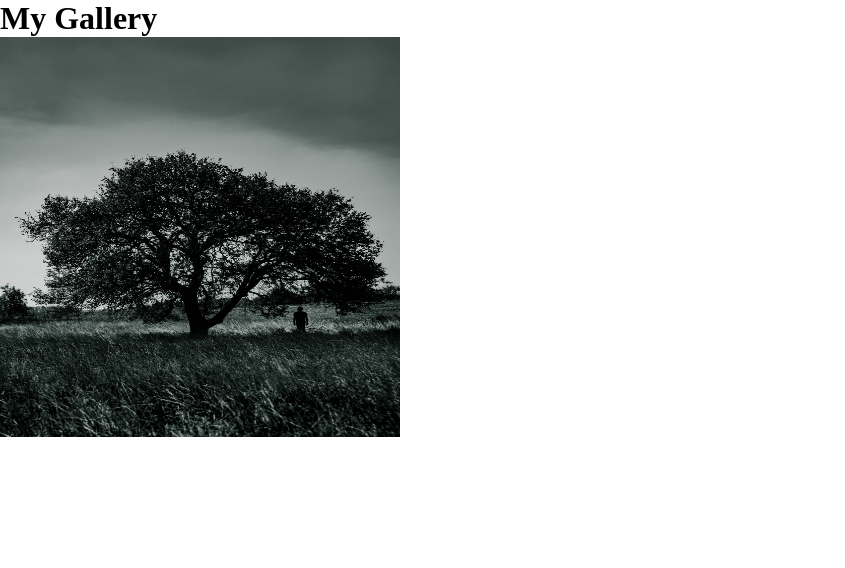
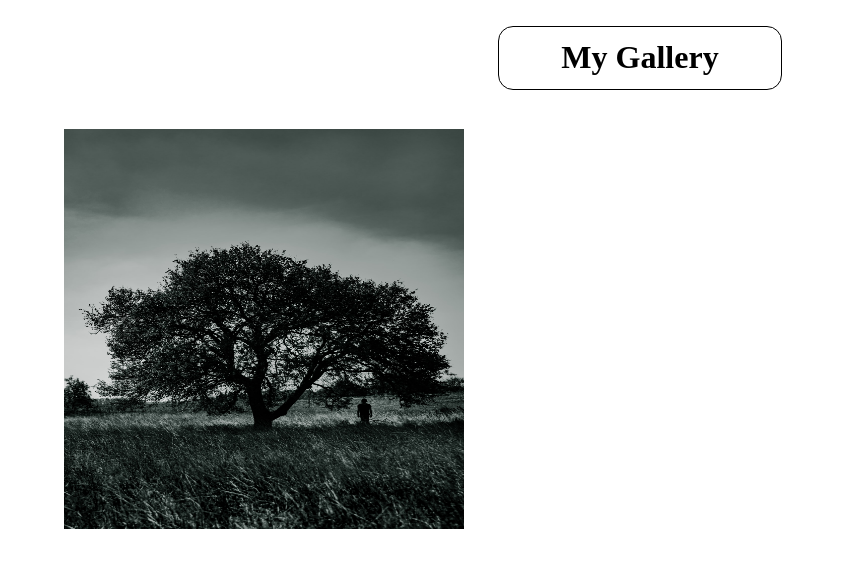
Before and after one commit to Schmelzofen/Lev1_1_git-terminal-Grundlagen_git, a plain HTML site: page index.html in a window 1280 px wide. Shown: the whole page, without its empty margins (0-845 px from the left). Drawn offline with Linux system fonts and the light colour scheme.

Commit message:
Buggy Hover

```diff
--- a/style.css
+++ b/style.css
@@ -7,3 +7,20 @@ img{
     height: 400px;
     width: 400px;
 }
+
+h1{
+    text-align: center;
+    border: 1px solid black;
+    width: 20%;
+    margin: 2% auto;
+    padding: 1%;
+    border-radius: 15px;
+}
+
+img{
+    padding: 1% 0 0 5%;
+}
+
+img:hover{
+    background: url(https://source.unsplash.com/400x400/) center/cover no-repeat;
+}
```
